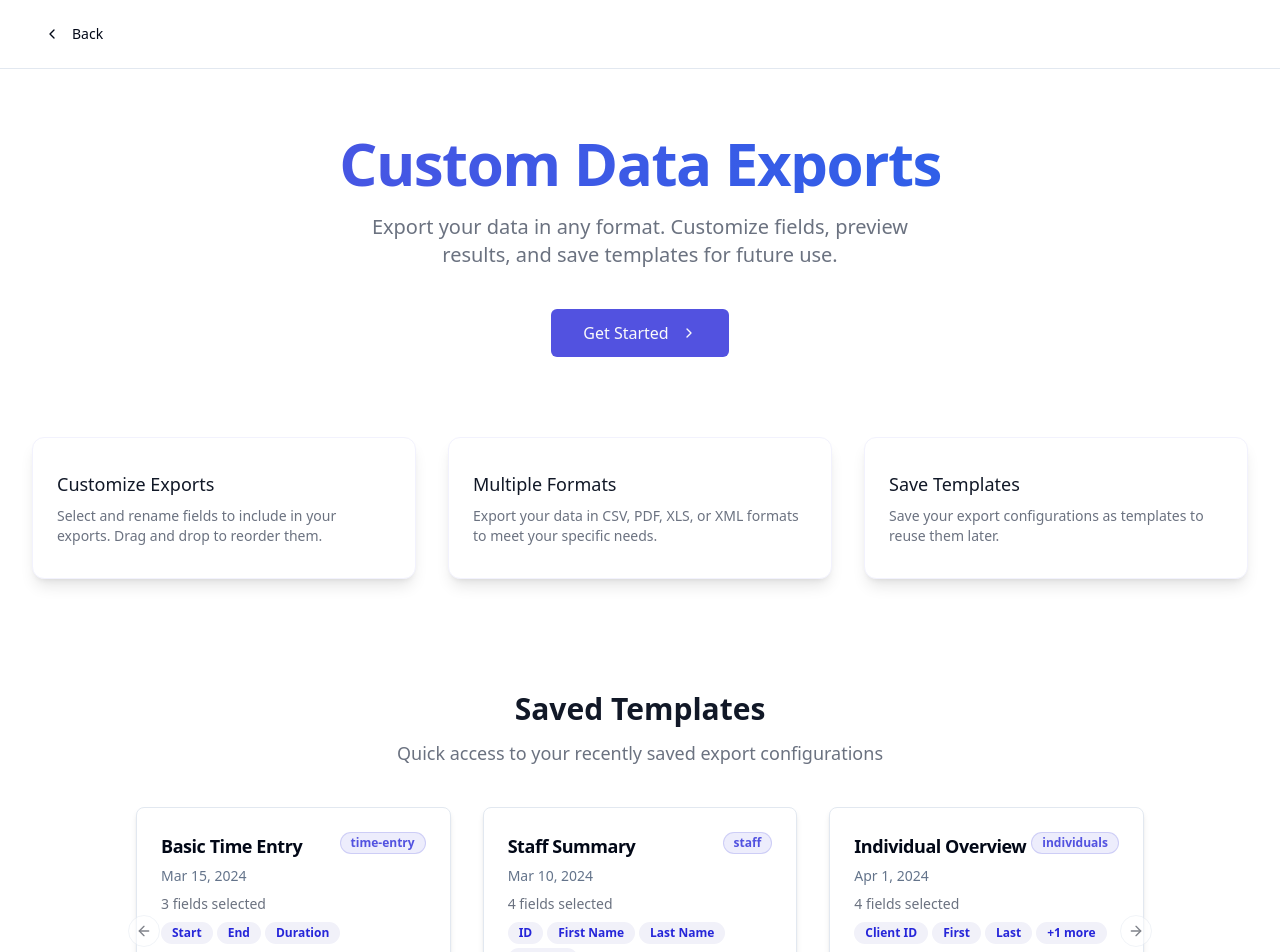
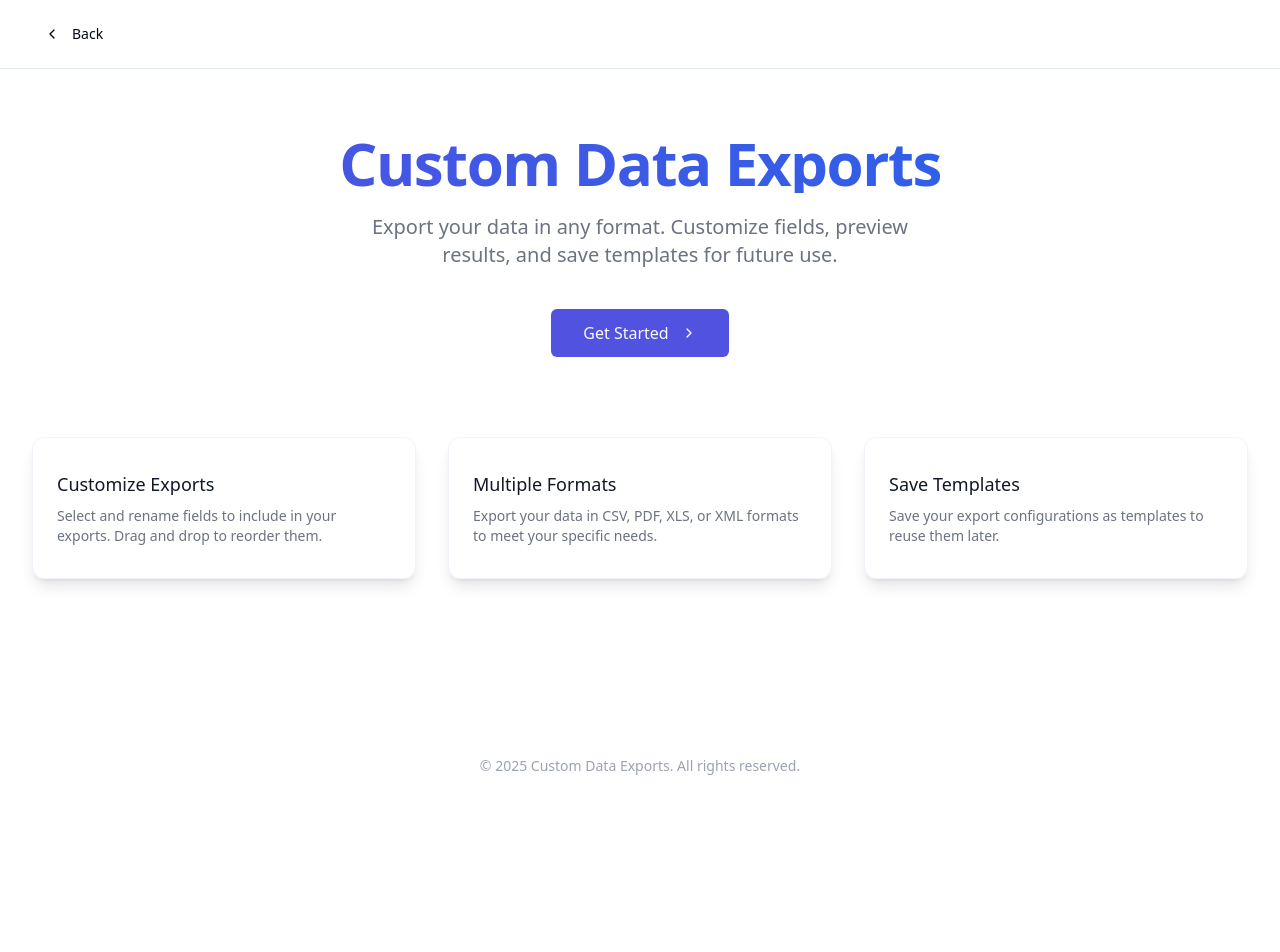
Before and after one commit to abdulmoeed-icm/custom-data-exports, a React (Vite) app: page / in a window 1280 px wide. Shown: the top 952 px of the page. After the commit the page ends 800 px from the top, so only its background shows below. Built offline with nearby package versions, Linux system fonts and the light colour scheme.

Commit message:
feat: Display new templates on home page
Display newly saved templates in the saved templates section on the home page.

```diff
--- a/src/main.tsx
+++ b/src/main.tsx
@@ -1,15 +1,10 @@
 
-import React from 'react';
-import ReactDOM from 'react-dom/client';
-import { BrowserRouter } from 'react-router-dom';
-import App from './App';
-import { Toaster } from './components/ui/toaster';
-import './index.css';
-
-// Check for user's preferred color scheme and set dark mode class
-if (window.matchMedia('(prefers-color-scheme: dark)').matches) {
-  document.documentElement.classList.add('dark');
-}
+import React from 'react'
+import ReactDOM from 'react-dom/client'
+import App from './App.tsx'
+import './index.css'
+import { BrowserRouter } from 'react-router-dom'
+import { Toaster } from "@/components/ui/toaster"
 
 ReactDOM.createRoot(document.getElementById('root')!).render(
   <React.StrictMode>
@@ -18,4 +13,4 @@ ReactDOM.createRoot(document.getElementById('root')!).render(
       <Toaster />
     </BrowserRouter>
   </React.StrictMode>,
-);
+)
--- a/src/pages/Index.tsx
+++ b/src/pages/Index.tsx
@@ -10,13 +10,16 @@ import {
   CarouselNext,
   CarouselPrevious,
 } from "@/components/ui/carousel";
-import { exportTemplates } from '@/data/export-templates';
 import { Card, CardContent, CardDescription, CardFooter, CardHeader, CardTitle } from '@/components/ui/card';
 import { Badge } from '@/components/ui/badge';
 import { format } from 'date-fns';
 import { FileText, ChevronRight } from 'lucide-react';
+import { useTemplates } from '@/hooks/useTemplates';
 
 const Index = () => {
+  // Use the templates hook instead of static data
+  const { templates } = useTemplates();
+
   return (
     <div className="flex flex-col min-h-screen">
       <Header />
@@ -67,7 +70,8 @@ const Index = () => {
             </div>
           </div>
 
-          {/* Templates Carousel */}
+          {/* Templates Carousel - Updated to use templates from useTemplates hook */}
+          {templates.length > 0 && (
             <div className="mt-28 mb-12">
               <div className="text-center mb-10">
                 <h2 className="text-3xl font-bold text-gray-900">Saved Templates</h2>
@@ -79,7 +83,7 @@ const Index = () => {
               <div className="relative px-12">
                 <Carousel className="w-full max-w-5xl mx-auto">
                   <CarouselContent>
-                  {exportTemplates.map((template) => (
+                    {templates.map((template) => (
                       <CarouselItem key={template.id} className="md:basis-1/2 lg:basis-1/3">
                         <Card className="border border-border shadow-md hover:shadow-lg hover:border-primary/30 transition-all mx-2 h-full">
                           <CardHeader className="pb-2">
@@ -90,22 +94,22 @@ const Index = () => {
                               </Badge>
                             </div>
                             <CardDescription className="text-muted-foreground">
-                            {format(template.createdAt, 'MMM d, yyyy')}
+                              {template.createdAt ? format(new Date(template.createdAt), 'MMM d, yyyy') : 'Recently created'}
                             </CardDescription>
                           </CardHeader>
                           <CardContent>
                             <p className="text-sm text-gray-500">
-                            {template.fields.length} fields selected
+                              {template.columns.length} fields selected
                             </p>
                             <div className="mt-2 flex flex-wrap gap-1">
-                            {template.fields.slice(0, 3).map((field) => (
-                              <Badge key={field.id} variant="secondary" className="text-xs">
-                                {field.displayName}
+                              {template.columns.slice(0, 3).map((column) => (
+                                <Badge key={column.id} variant="secondary" className="text-xs">
+                                  {column.label}
                                 </Badge>
                               ))}
-                            {template.fields.length > 3 && (
+                              {template.columns.length > 3 && (
                                 <Badge variant="secondary" className="text-xs">
-                                +{template.fields.length - 3} more
+                                  +{template.columns.length - 3} more
                                 </Badge>
                               )}
                             </div>
@@ -129,11 +133,16 @@ const Index = () => {
                       </CarouselItem>
                     ))}
                   </CarouselContent>
+                  {templates.length > 3 && (
+                    <>
                       <CarouselPrevious className="left-0" />
                       <CarouselNext className="right-0" />
+                    </>
+                  )}
                 </Carousel>
               </div>
             </div>
+          )}
         </div>
       </main>
       <footer className="bg-white">
```
Lines whose indentation alone changed are shown as unchanged.
